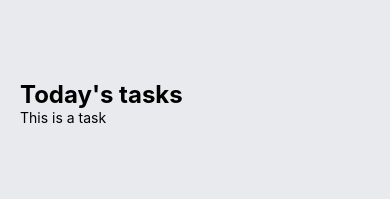
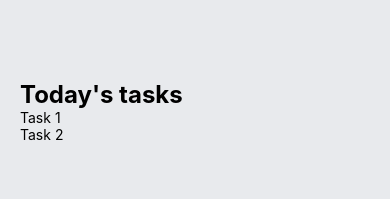
Before and after one commit to patpatforcadela/Todo_List, a React Native app: screen / in a window 390 px wide. Shown: the top 199 px of the page. Built offline with nearby package versions, Linux system fonts and the light colour scheme.

Commit message:
Passing value using props

```diff
--- a/App.js
+++ b/App.js
@@ -10,7 +10,8 @@ export default function App() {
         <Text style={styles.sectionTitle}>Today's tasks</Text>
         <View style={styles.items}>
           {/* This is where the tasks will go */}
-          <Task />
+          <Task text={"Task 1"} />
+          <Task text={"Task 2"} />
         </View>
       </View>
     </View>
--- a/components/Task.js
+++ b/components/Task.js
@@ -1,10 +1,10 @@
 import React from 'react'
 import { StyleSheet, Text, View } from 'react-native'
 
-export default function Task() {
+export default function Task({ text }) {
     return (
         <View>
-            <Text>This is a task</Text>
+            <Text>{text}</Text>
         </View>
     )
 }
```
